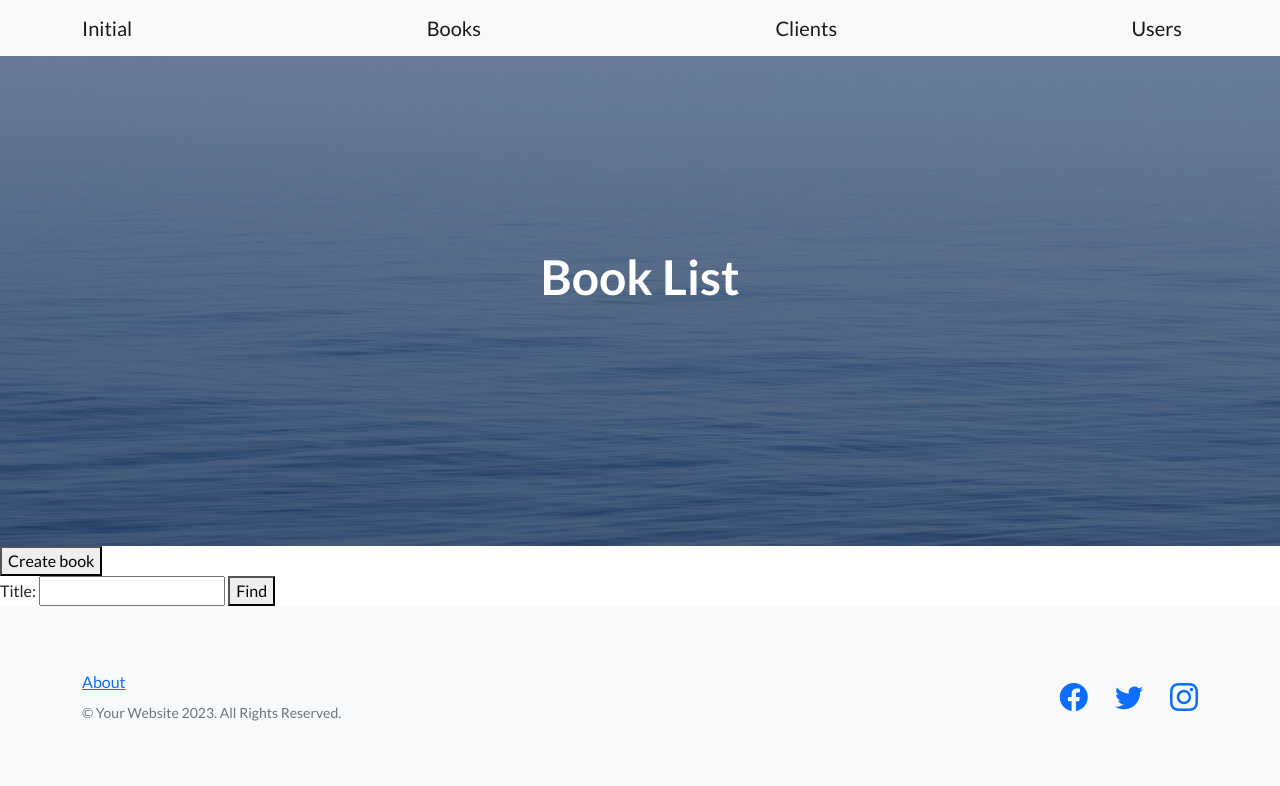
After one commit to sarubigustavo/Biblioteca, a Django app: page /books/list in a window 1280 px wide. The commit adds this page. Shown: the top 786 px of the page. Run offline with Django 4.2, Linux system fonts and the light colour scheme; data that the repository does not hold is empty; some libraries are stand-ins or nearby versions.

Commit message:
find func added

```diff
--- a/initial/forms.py
+++ b/initial/forms.py
@@ -6,3 +6,6 @@ class CreateBookForm(forms.Form):
     author = forms.CharField(max_length=20)
     #edition = forms.DateField(required=False)
     edition = forms.DateField(required=False, widget=forms.DateInput(format='%d/%m/%Y', attrs={'class': 'datepicker'}), input_formats=('%d/%m/%Y', ))
+
+class FindBookForm(forms.Form):
+    title = forms.CharField(max_length=20, required=False)
--- a/initial/templates/initial/create_book.html
+++ b/initial/templates/initial/create_book.html
@@ -17,7 +17,7 @@ Book Creation
     <table>
     {{formBook}}
     </table>
-    <button>"Crear"</button>
+    <button>Create</button>
 </form>
 
 {% endblock content %}
--- /dev/null
+++ b/initial/templates/initial/list_book.html
@@ -0,0 +1,27 @@
+{% extends 'base.html' %}
+
+{% block title_head %}
+<title>Books</title>
+{% endblock title_head %}
+
+{% block h1_header %}
+Book List
+{% endblock h1_header %}
+
+{% block content %}
+<button>
+    <a class="navbar-brand" href={% url 'initial:book_create' %}>Create book</a>
+</button>
+
+<!--<p>{{msgLabel}}</p>-->
+
+<form action="" method="get">
+    {{formBook}}
+    <button>Find</button>
+</form>
+
+{%for book in listBook %}
+<li>Title: {{book.title}} - Author: {{book.author}} - Isbn: {{book.isbn}} - Edition: {{book.edition}}</li>
+{%endfor%}
+
+{% endblock content %}
--- a/initial/urls.py
+++ b/initial/urls.py
@@ -5,5 +5,6 @@ app_name = 'initial'
 
 urlpatterns = [
     path('', views.initial, name='initial'),
-    path('books/create', views.createBook, name='book_create')
+    path('books/create', views.createBook, name='book_create'),
+    path('books/list', views.listBook, name='book_list')
 ]
--- a/initial/views.py
+++ b/initial/views.py
@@ -1,6 +1,6 @@
-from django.shortcuts import render
+from django.shortcuts import render, redirect
 #from django.http import HttpResponse
-from initial.forms import CreateBookForm
+from initial.forms import CreateBookForm, FindBookForm
 from initial.models import Book
 
 # Create your views here.
@@ -9,21 +9,27 @@ def initial(request):
     return render(request, 'initial/initial.html')
 
 def createBook(request):
-    msgLabel = ''
+    #msgLabel = ''
     if request.method == 'POST':
         formBook = CreateBookForm(request.POST)
-        #print("form content:")
-        #print (formBook)
         if formBook.is_valid():
             infoBook = formBook.cleaned_data
-            #print("dicc form")
-            #print(infoBook)
             book = Book(isbn=infoBook['isbn'], title=infoBook['title'], author=infoBook['author'], edition=infoBook['edition'])
             book.save()
-            msgLabel =  f'Book "{book.title}" has been created.'
+            #msgLabel =  f'Book "{book.title}" has been created.'
+            return redirect('initial:book_list')
         else:
             return render(request, 'initial/create_book.html', {'formBook': formBook})
 
     formBook = CreateBookForm()
-    return render(request, 'initial/create_book.html', {'formBook': formBook, 'msgLabel': msgLabel})
-    #return render(request, 'initial/create_book.html', {'formBook': formBook})
+    return render(request, 'initial/create_book.html', {'formBook': formBook})
+    #return render(request, 'initial/create_book.html', {'formBook': formBook, 'msgLabel': msgLabel})
+
+def listBook(request):
+    formBook = FindBookForm(request.GET)
+    if formBook.is_valid():
+        titleBook = formBook.cleaned_data['title']
+        listBook = Book.objects.filter(title__icontains=titleBook)
+
+    formBook = FindBookForm()
+    return render(request, 'initial/list_book.html', {'formBook': formBook, 'listBook': listBook})
--- a/templates/base.html
+++ b/templates/base.html
@@ -23,8 +23,11 @@
         <nav class="navbar navbar-light bg-light static-top">
             <div class="container">
                 <a class="navbar-brand" href={% url 'initial:initial' %}>Initial</a>
-                <a class="navbar-brand" href={% url 'initial:book_create' %}>Create book</a>
-                <!--<a class="btn btn-primary" href={% url 'initial:book_create' %}>Create book</a>-->
+                <a class="navbar-brand" href={% url 'initial:book_list' %}>Books</a>
+                <a class="navbar-brand" href={% url 'initial:book_list' %}>Clients</a>
+                <a class="navbar-brand" href={% url 'initial:book_list' %}>Users</a>
+                <!-- <a class="navbar-brand" href={% url 'initial:book_create' %}>Create book</a> -->
+                <!-- <a class="btn btn-primary" href={% url 'initial:book_create' %}>Create book</a> -->
             </div>
         </nav>
         <!-- Masthead-->
```
